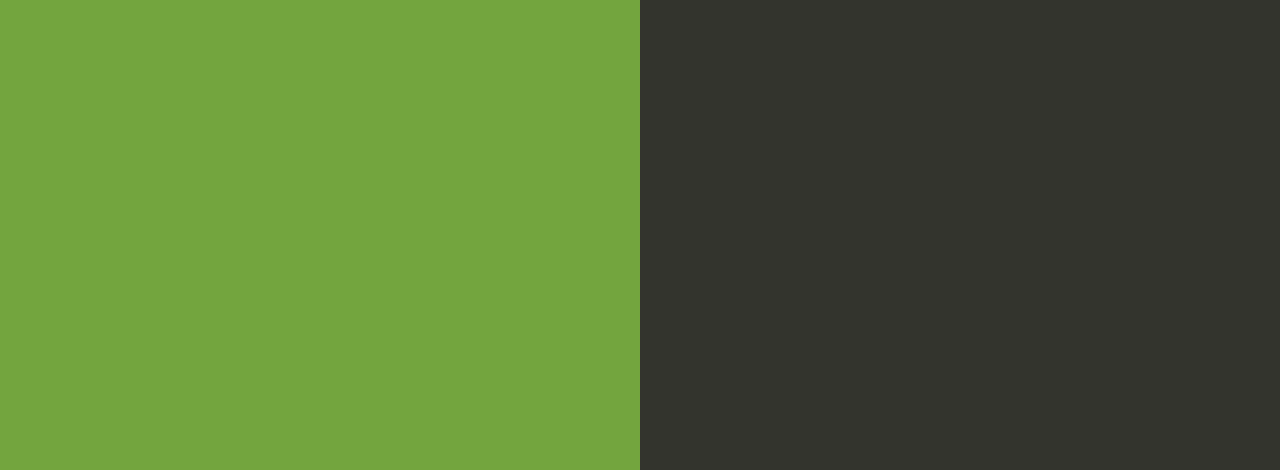
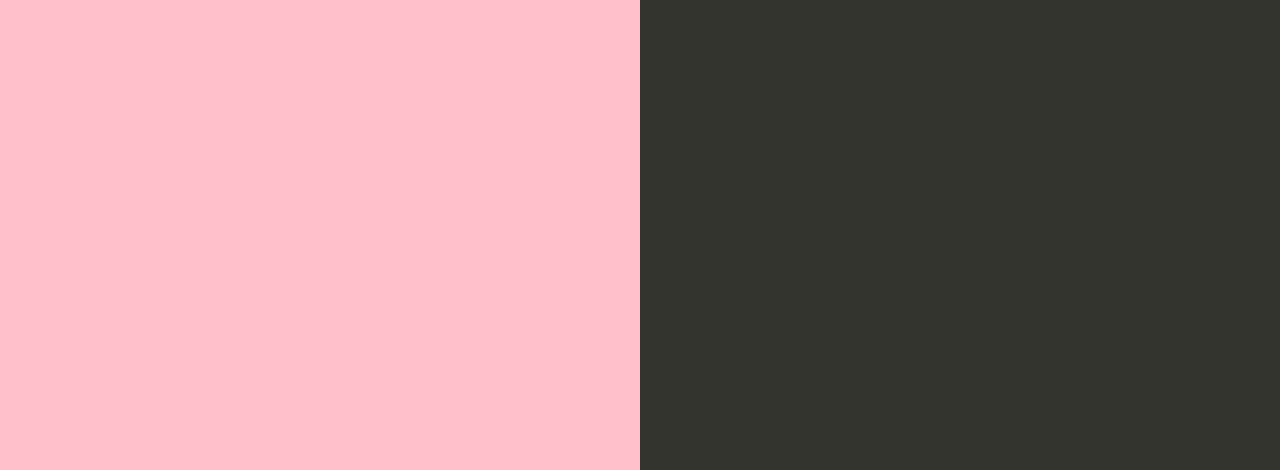
Before and after one commit to harry524483/nodejs-aws-deployment, a website: page index.html in a window 1280 px wide. Shown: the part 330-800 px from the top of the page. Drawn offline with Linux system fonts and the light colour scheme.

Commit message:
changed the background color

```diff
--- a/index.html
+++ b/index.html
@@ -35,7 +35,7 @@
 
         text-align: right;
         padding-top: 11em;
-        background-color: #73A53E;
+        background-color: pink;
 
       }
       .textColumn p {
```
